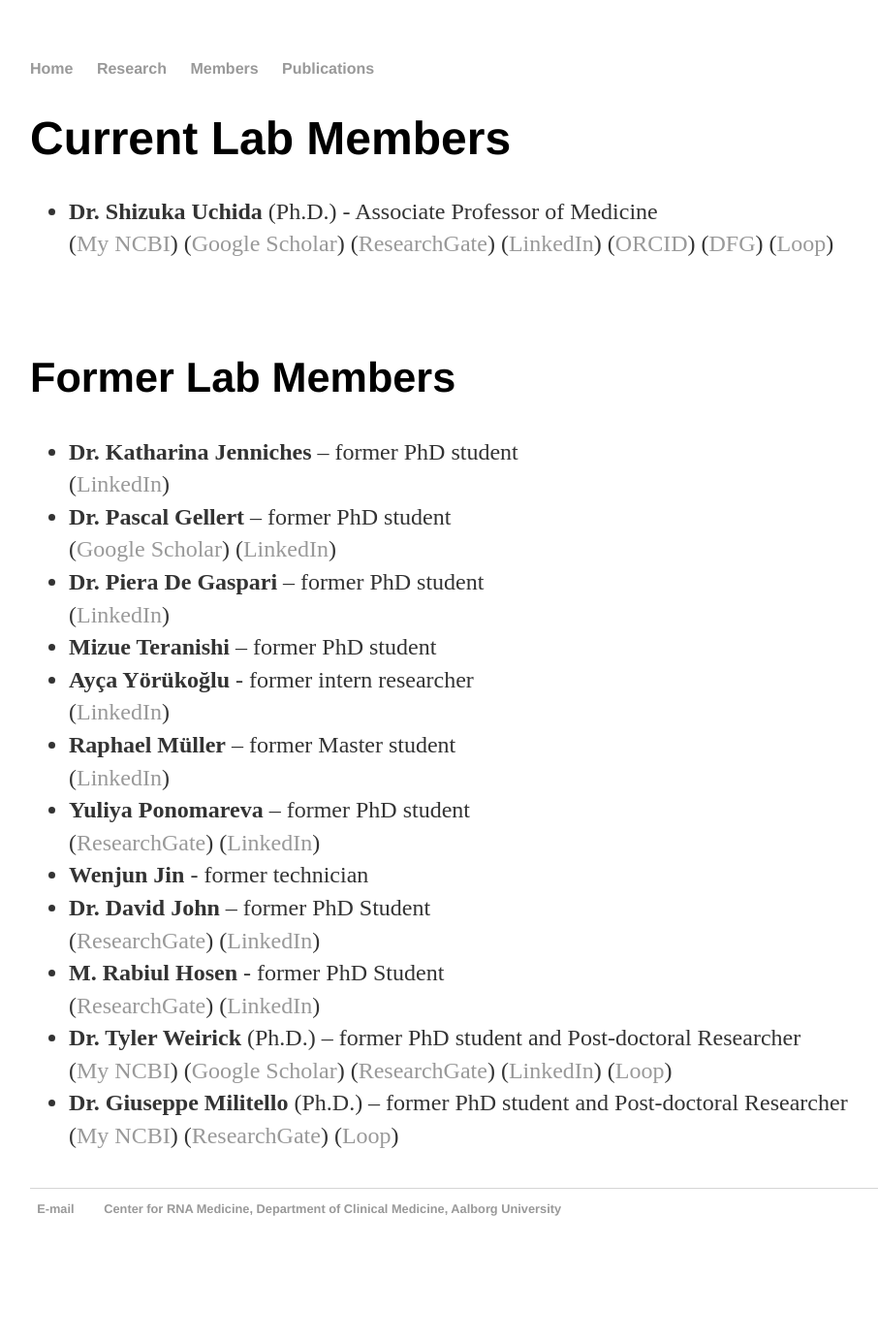
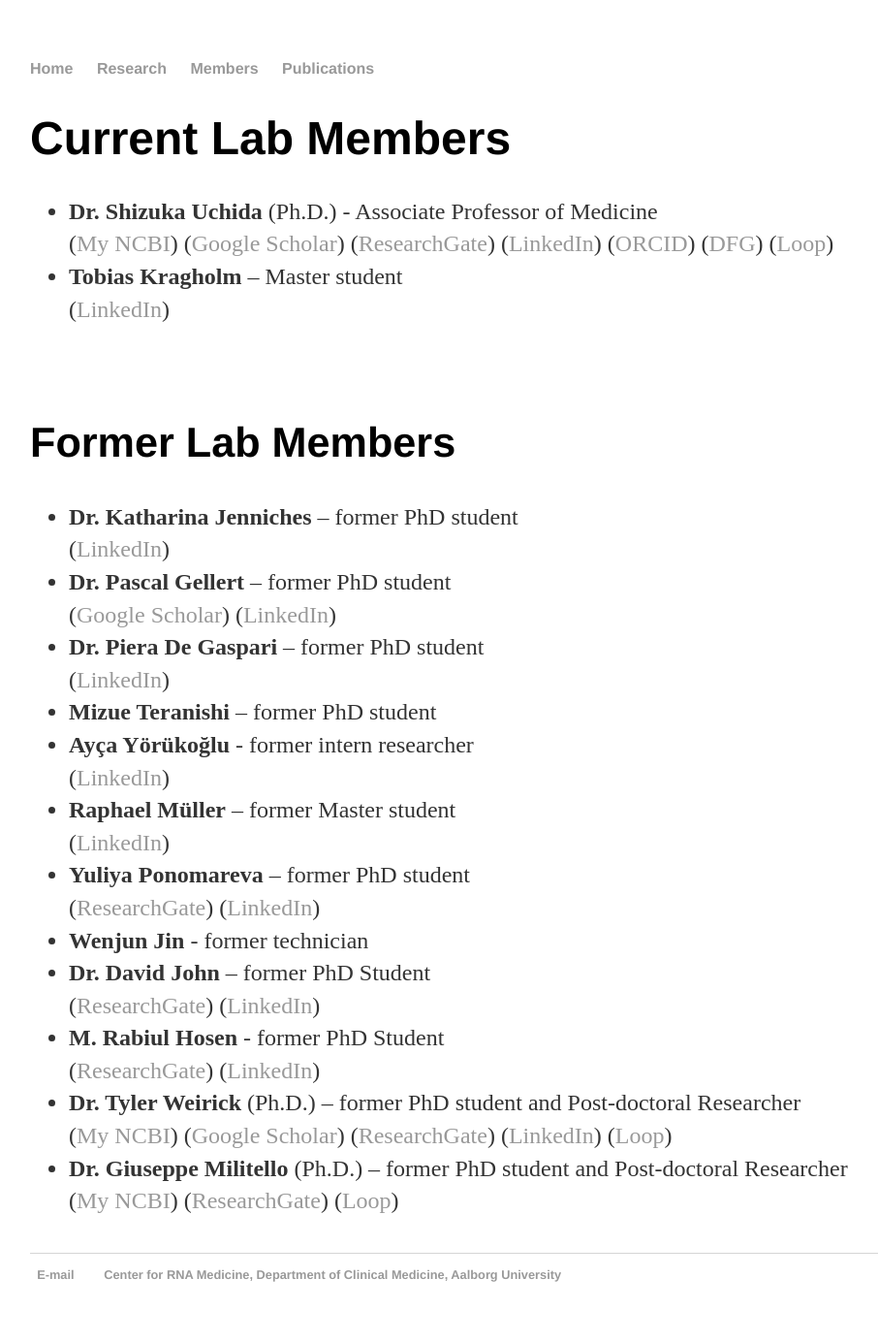
Before and after one commit to heartlncrna/heartlncrna.github.io, a Jekyll site: the page members/member_list.html, which Jekyll copies as it is, in a window 1280 px wide. Shown: the whole page at 97% size, without its empty margins (161-1067 px from the left). Built offline with Jekyll 4.4.1, drawn with Linux system fonts in a browser that asks for light colours; before the commit the page ends 1316 px from its top, so only the background shows below that.

Commit message:
Update member_list.html

```diff
--- a/members/member_list.html
+++ b/members/member_list.html
@@ -34,6 +34,10 @@
 					(<a href="http://orcid.org/0000-0003-4787-8067"><span class="ptHyperlink">ORCID</span></a>)
 					(<a href="http://gepris.dfg.de/gepris/person/235081965"><span class="ptHyperlink">DFG</span></a>)
 					(<a href="http://loop.frontiersin.org/people/25071/overview"><span class="ptHyperlink">Loop</span></a>)
+
+			<br>
+				<li><b>Tobias Kragholm</b> – Master student</li>
+					(<a href="https://www.linkedin.com/in/tobias-kragholm/"><span class="ptHyperlink">LinkedIn</span></a>)
 			<br>
 
 
```
